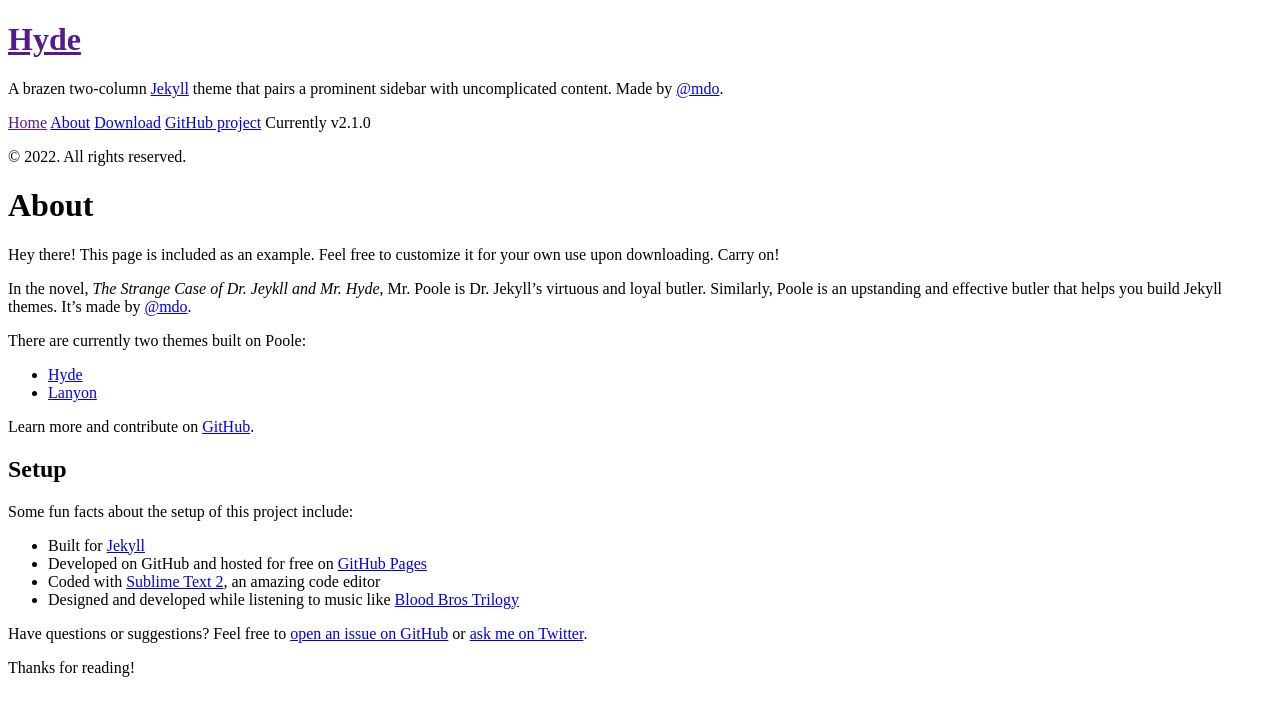
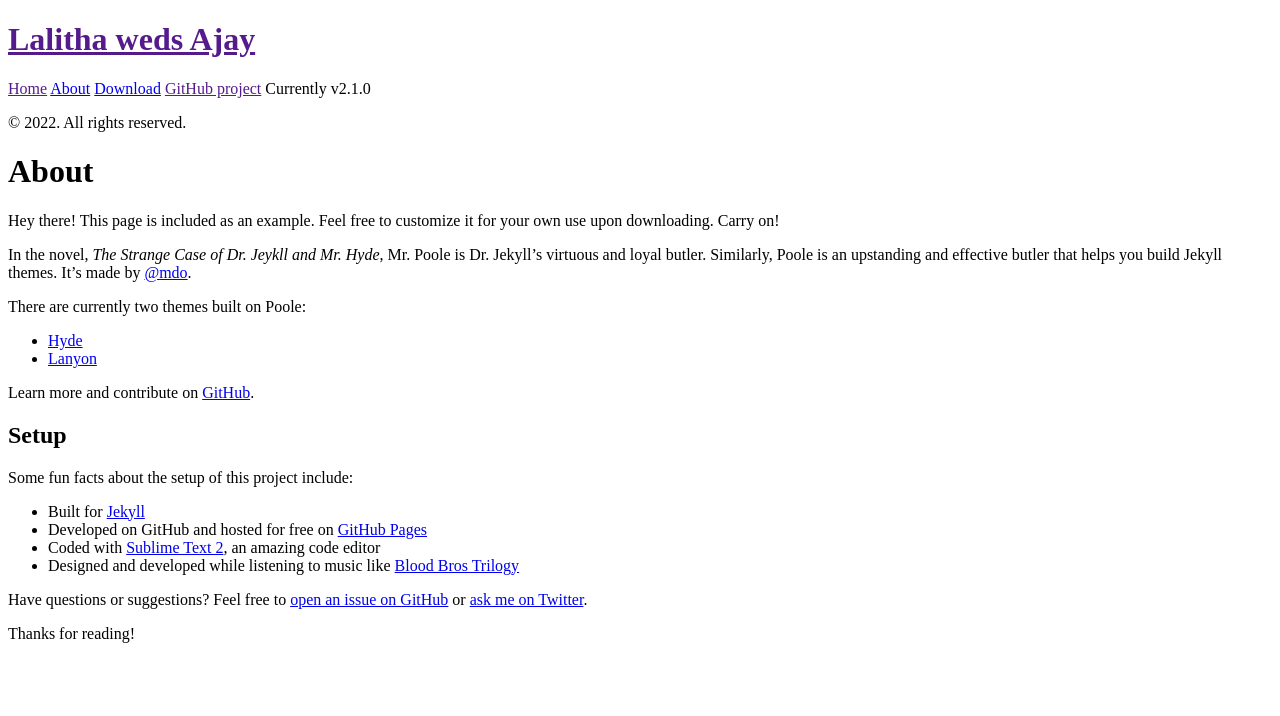
Before and after one commit to PseudoAj/lwa, a Jekyll site: the page built from about.md, in a window 1280 px wide. Shown: the top 716 px of the page. Built offline with Jekyll 4.4.1, drawn with Linux system fonts in a browser that asks for light colours; Markdown is read by kramdown in place of the engine named in the settings.

Commit message:
Adding config value.

```diff
--- a/_config.yml
+++ b/_config.yml
@@ -7,19 +7,15 @@ permalink:        pretty
 relative_permalinks: true
 
 # Setup
-title:            Hyde
-tagline:          'A Jekyll theme'
-description:      'A brazen two-column <a href="http://jekyllrb.com" target="_blank">Jekyll</a> theme that pairs a prominent sidebar with uncomplicated content. Made by <a href="https://twitter.com/mdo" target="_blank">@mdo</a>.'
+title:            Lalitha weds Ajay
+tagline:          ''
+description:      ''
 url:              https://www.lalithawedsajay.com
 baseurl:          /
 
 author:
   name:           'Ajay Kavuri'
 
-paginate:         5
 
 # Custom vars
 version:          2.1.0
-
-github:
-  repo:           https://github.com/poole/hyde
```
